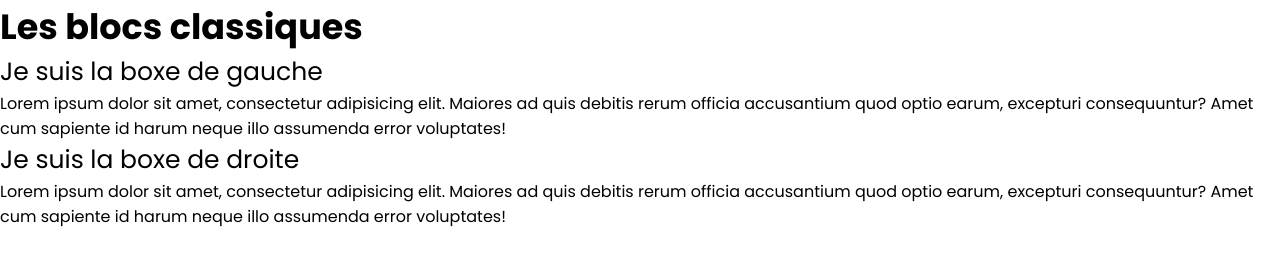
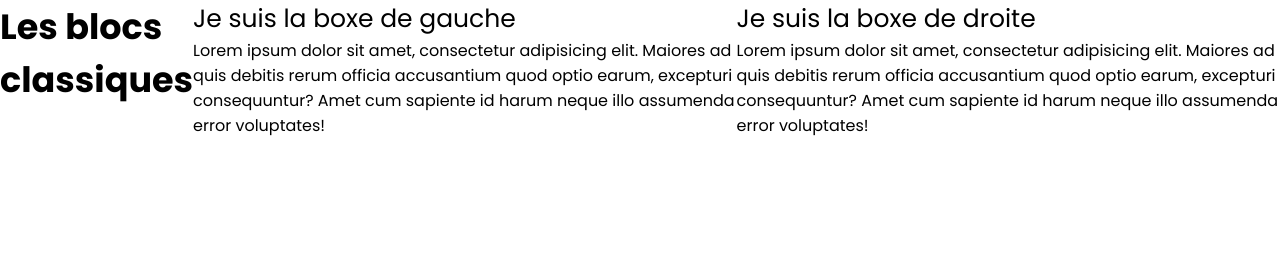
Before and after one commit to wumiolabisi/uicomponents, a plain HTML site: page index.html in a window 1280 px wide. Drawn offline with Linux system fonts and the light colour scheme.

Commit message:
Correction de la classe .col pour que les éléments enfants s'alignent les uns à côté des autres

```diff
--- a/src/style.scss
+++ b/src/style.scss
@@ -65,8 +65,8 @@ article {
 
 .col {
     @include display-flex(flex);
-    @include display-flex-direction(column);
-    @include flexboxWidth('.row-column')
+    @include display-flex-direction(row);
+    @include flexboxWidth('.row-column', '.row-column')
 }
 
 .row-column {
```
Also changed, not shown: style.css.
